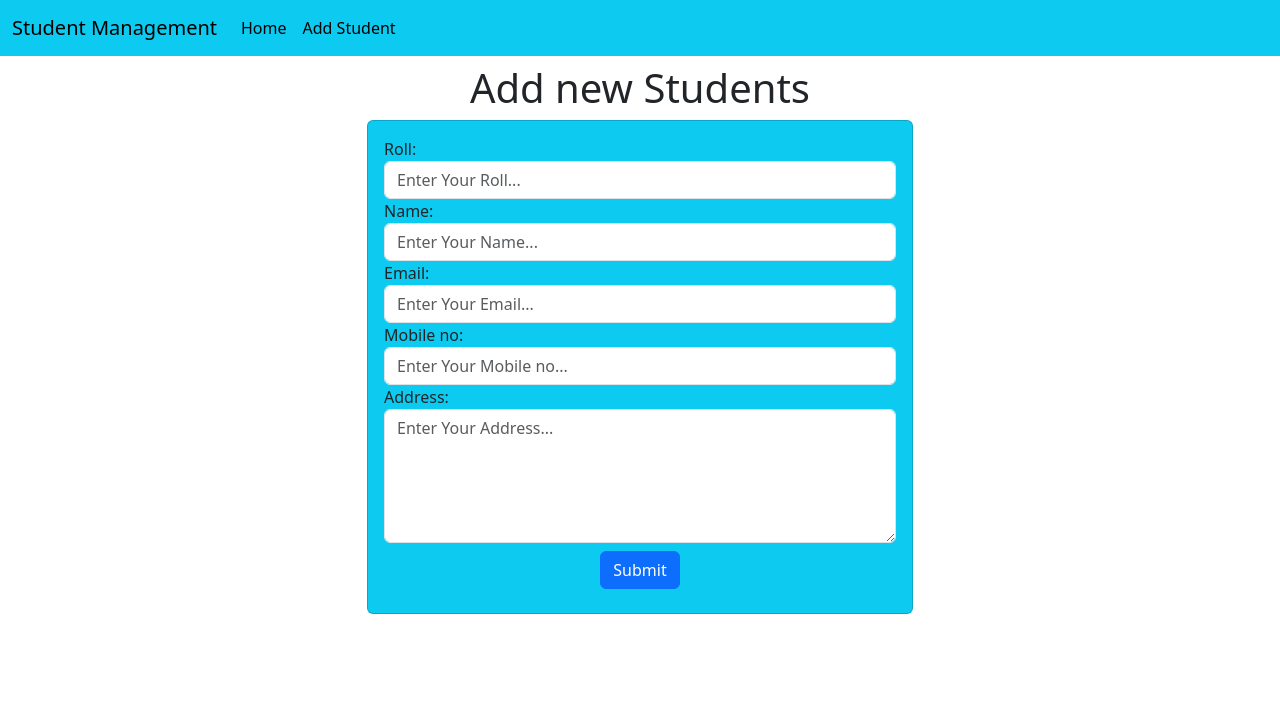
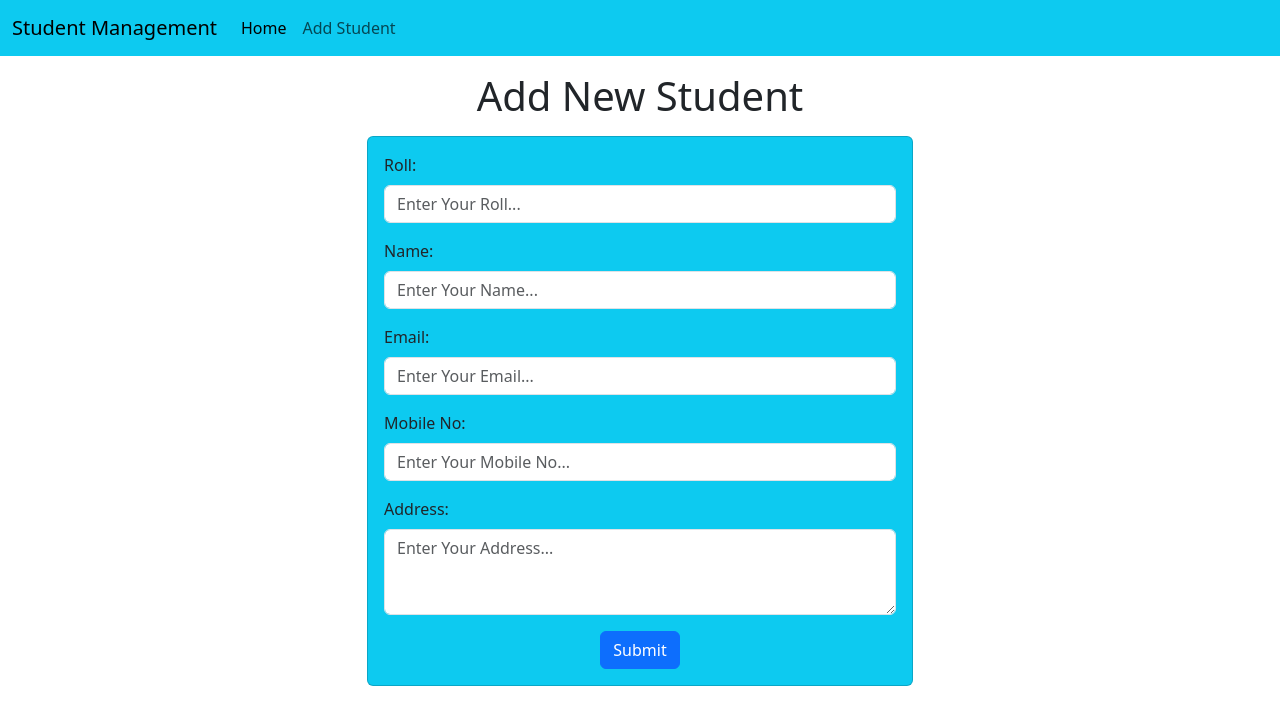
Before and after one commit to Himanshut1806/Studentmang, a Django app: page /std/add-std/ in a window 1280 px wide. Shown: the top 725 px of the page. Run offline with Django 5.2, Linux system fonts and the light colour scheme.

Commit message:
firstcommit

```diff
--- a/std/views.py
+++ b/std/views.py
@@ -3,27 +3,23 @@ from . models import Student
 from django.contrib import messages
 
 
-# Create your views here.
-
 def home(request):
-    std=Student.objects.all()
+    std=Student.objects.all()  # Retrieves all 'Student' objects from the database using the 'objects.all' method of student model.
     print(std)
-    # messages.add_message(request, messages.SUCCESS,'Your Account has been Created Successfully !!!')
-
     return render(request,"std/home.html",{'std':std})
 
 def std_add(request):
     if request.method=='POST':
         print("Added Successfully")
      #retrieve the user inputs
-        stds_roll=request.POST.get("std_roll")
-        stds_name=request.POST.get("std_name")
-        stds_email=request.POST.get("std_email")
+        stds_roll=request.POST.get("std_roll")         # Retrieves the value of the std_roll field from the POST data.
+        stds_name=request.POST.get("std_name")         # Request_post is a dictionary like object containing the data submitted in the form.
+        stds_email=request.POST.get("std_email")       # The get() method retrieves the value associated with the key 'std_roll'.
         stds_mobile=request.POST.get("std_mobile")
         stds_address=request.POST.get("std_address")
 
         #create an objects for models
-        s=Student()
+        s=Student()              # Creates a new instances of the 'Student' model. This creates an empty Student object in memory.
         s.roll=stds_roll
         s.name=stds_name
         s.email=stds_email
@@ -36,7 +32,7 @@ def std_add(request):
     return render(request,"std/add_std.html",{})
 
 def delete_std(request,roll):
-    s=Student.objects.get(pk=roll)
+    s=Student.objects.get(pk=roll)    # Retrieves the 'Student' object from the database whose primary key(pk) matches the provided 'roll' value.
     s.delete()
     messages.add_message(request, messages.SUCCESS,'Your Account has been Deleted Successfully !!!')
     return redirect("/")
--- a/templates/std/add_std.html
+++ b/templates/std/add_std.html
@@ -1,50 +1,56 @@
 <!doctype html>
 <html lang="en">
+
 <head>
   <meta charset="utf-8">
   <meta name="viewport" content="width=device-width, initial-scale=1">
   <title>Add_Student</title>
-    <link href="https://cdn.jsdelivr.net/npm/bootstrap@5.3.3/dist/css/bootstrap.min.css" rel="stylesheet" integrity="sha384-QWTKZyjpPEjISv5WaRU9OFeRpok6YctnYmDr5pNlyT2bRjXh0JMhjY6hW+ALEwIH" crossorigin="anonymous">
+  <link href="https://cdn.jsdelivr.net/npm/bootstrap@5.3.3/dist/css/bootstrap.min.css" rel="stylesheet"
+    integrity="sha384-QWTKZyjpPEjISv5WaRU9OFeRpok6YctnYmDr5pNlyT2bRjXh0JMhjY6hW+ALEwIH" crossorigin="anonymous">
 
 </head>
+
 <body>
   {% include 'std/navbar.html'%}
-    <h1 class="text-center my-2">Add new Students</h1>
+  <h1 class="text-center my-3">Add New Student</h1>
   <div class="container">
-        <div class="row">
-            <div class="col-md-6 offset-md-3">
+    <div class="row justify-content-center">
+      <div class="col-md-8 col-lg-6">
         <div class="card bg-info">
           <div class="card-body">
             <form action="/std/add-std/" method="POST">
               {% csrf_token %}
-                            <div class="md-3">
-                                <label for="roll">Roll:</label>
-                                <input name="std_roll" type="text" id="roll" class="form-control" placeholder="Enter Your Roll..." required>
+              <div class="mb-3">
+                <label for="roll" class="form-label">Roll:</label>
+                <input name="std_roll" type="text" id="roll" class="form-control" placeholder="Enter Your Roll..."
+                  required>
               </div>
-                            <div class="md-3">
-                                <label for="Name">Name:</label>
-                                <input name="std_name" type="text" id="name" class="form-control" placeholder="Enter Your Name..." required>
+              <div class="mb-3">
+                <label for="name" class="form-label">Name:</label>
+                <input name="std_name" type="text" id="name" class="form-control" placeholder="Enter Your Name..."
+                  required>
               </div>
 
-                            <div class="md-3">
-                                <label for="Email">Email:</label>
-                                <input name="std_email" type="text" id="Email" class="form-control"  placeholder="Enter Your Email..." required>
+              <div class="mb-3">
+                <label for="email" class="form-label">Email:</label>
+                <input name="std_email" type="email" id="email" class="form-control" placeholder="Enter Your Email..."
+                  required>
               </div>
 
-                            <div class="md-3">
-                                <label for="phone">Mobile no:</label>
-                                <input name="std_mobile" type="text" id="mobile no" class="form-control"  placeholder="Enter Your Mobile no...">
+              <div class="mb-3">
+                <label for="mobile" class="form-label">Mobile No:</label>
+                <input name="std_mobile" type="tel" id="mobile" class="form-control"
+                  placeholder="Enter Your Mobile No...">
               </div>
 
-                            <div class="md-3">
-                                <label for="address">Address:</label>
-                                <textarea name="std_address" id="address" rows="5" class="form-control" placeholder="Enter Your Address..."></textarea>
+              <div class="mb-3">
+                <label for="address" class="form-label">Address:</label>
+                <textarea name="std_address" id="address" rows="3" class="form-control"
+                  placeholder="Enter Your Address..."></textarea>
               </div>
 
-                            <div class="container text-center my-2">
-                                <button class="btn btn-primary">
-                                    Submit
-                                </button>
+              <div class="text-center mt-3">
+                <button type="submit" class="btn btn-primary">Submit</button>
               </div>
             </form>
           </div>
@@ -52,6 +58,8 @@
       </div>
     </div>
   </div>
-    <script src="https://cdn.jsdelivr.net/npm/bootstrap@5.3.3/dist/js/bootstrap.bundle.min.js" integrity="sha384-YvpcrYf0tY3lHB60NNkmXc5s9fDVZLESaAA55NDzOxhy9GkcIdslK1eN7N6jIeHz" crossorigin="anonymous"></script>
+  <script src="https://cdn.jsdelivr.net/npm/bootstrap@5.3.3/dist/js/bootstrap.bundle.min.js"
+    integrity="sha384-YvpcrYf0tY3lHB60NNkmXc5s9fDVZLESaAA55NDzOxhy9GkcIdslK1eN7N6jIeHz"
+    crossorigin="anonymous"></script>
 </body>
 </html>
--- a/templates/std/navbar.html
+++ b/templates/std/navbar.html
@@ -7,11 +7,12 @@
     <div class="collapse navbar-collapse" id="navbarSupportedContent">
       <ul class="navbar-nav me-auto mb-2 mb-lg-0">
         <li class="nav-item">
-            <a class="nav-link active" aria-current="page" href="#">Home</a>
+          <a class="nav-link active" aria-current="page" href="/">Home</a>
         </li>
         <li class="nav-item">
-            <a class="nav-link active" href="/std/add-std/">Add Student</a>
+          <a class="nav-link" href="/std/add-std/">Add Student</a>
         </li>
+      </ul>
     </div>
   </div>
 </nav>
```
Also changed, not shown: templates/std/home.html (+20 -11 lines), templates/std/update_std.html (+36 -33 lines), db.sqlite3. Lines whose indentation alone changed are shown as unchanged.
